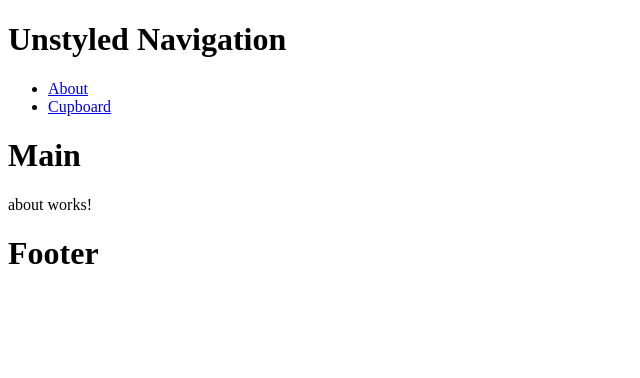
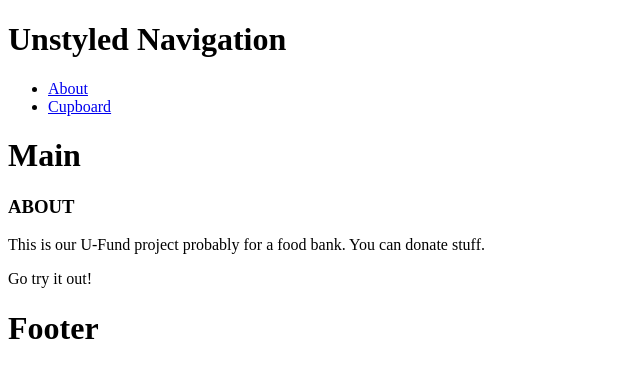
Before and after one commit to IsaacIngram/rit-swen261-u-fund-project, an Angular app in the folder ufund-ui/: page /about in a window 1280 px wide. Shown: the top 378 px of the page, without its empty margins (0-640 px from the left). Built offline with nearby package versions, Linux system fonts and the light colour scheme.

Commit message:
feat: add about page content
Add some content to the about page so that it can look cool I guess

```diff
--- a/ufund-ui/src/app/about/about.component.html
+++ b/ufund-ui/src/app/about/about.component.html
@@ -1 +1,3 @@
-<p>about works!</p>
+<h3>ABOUT</h3>
+<p>This is our U-Fund project probably for a food bank. You can donate stuff.</p>
+<p>Go try it out!</p>
```
